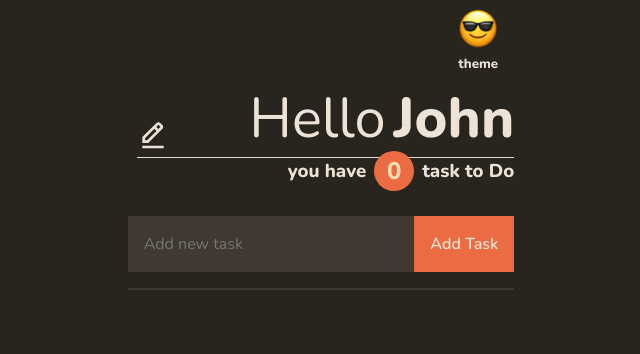
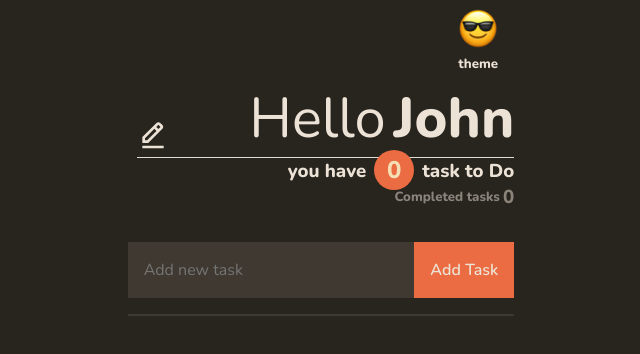
Before and after one commit to elasa7/ToDoList-storage-framer, a React (Create React App) app: page / in a window 1280 px wide. Shown: the top 354 px of the page, without its empty margins (319-959 px from the left). Built offline with nearby package versions, Linux system fonts and the light colour scheme.

Commit message:
start motion

```diff
--- a/src/App.css
+++ b/src/App.css
@@ -65,7 +65,8 @@ h1 {
 
 .count__task_wrap {
   display: flex;
-  align-items: center;
+  flex-direction: column;
+  align-items: flex-end;
   margin-left: 10rem;
 }
 .task__number {
@@ -79,14 +80,24 @@ h1 {
   border-radius: 50%;
   margin: -0.5rem 0.5rem;
 }
+
+.task__todo_num {
+  display: flex;
+}
+.task__done {
+  display: flex;
+  column-gap: 0.2rem;
+  align-items: center;
+  opacity: 0.5;
+}
 .task__item_num {
   display: flex;
   align-items: center;
   justify-content: center;
   height: 100%;
   width: 5rem;
-  border:1px solid rgba(66,66,66,.1);
-  font-weight:800;
+  border: 1px solid rgba(66, 66, 66, 0.1);
+  font-weight: 800;
 }
 /* ----------------------- From Style -------------------- */
 .form__wrap {
@@ -141,7 +152,7 @@ h1 {
   display: flex;
   column-gap: 0.2rem;
   height: 100%;
-  border:1px solid rgba(66,66,66,.1);
+  border: 1px solid rgba(66, 66, 66, 0.1);
 }
 .task__title_wrap {
   display: flex;
--- a/src/App.js
+++ b/src/App.js
@@ -5,9 +5,10 @@ import "./App.css";
 import FormInput from "./components/FormInput";
 import Header from "./components/Header";
 import TaskItem from "./components/TaskItem";
-import { add, remove, saveEdit } from "./utils/array-utils";
 import { motion, AnimatePresence } from "framer-motion";
 import { taskVariant } from "./utils/animation";
+import { add, remove, saveEdit, updateInput } from "./utils/array-utils";
+
 function App() {
   const [taskItem, setTaskItem] = useState([]);
   const [formValue, setFormValue] = useState("");
@@ -33,7 +34,8 @@ function App() {
   };
 
   const handleEdit = (id) => {
-    setFormValue(taskItem[id].tittle);
+    setFormValue(updateInput(taskItem, id));
+
     setIsEdit(true);
     setEditIndex(id);
   };
@@ -49,6 +51,7 @@ function App() {
           switchTheme={switchTheme}
           setSwitchTheme={setSwitchTheme}
           taskCount={taskItem.length}
+          genId={genId}
         />
         <FormInput
           handleSubmit={handleSubmit}
@@ -59,16 +62,14 @@ function App() {
           theme={theme}
         />
         <div className="task__wrap">
-
           <AnimatePresence initial={false}>
-            {taskItem.map(({ tittle,id }) => (
+            {taskItem.map(({ tittle, id }) => (
               <motion.div
                 key={id}
                 initial="initial"
                 animate="animate"
                 exit="exit"
-                variants={taskVariant}
-              >
+                variants={taskVariant}>
                 <TaskItem
                   id={id}
                   taskTitle={tittle}
--- a/src/components/Header.js
+++ b/src/components/Header.js
@@ -4,7 +4,7 @@ import MoonIcon from "../img/moon_icon.png";
 import { ReactComponent as EditIcon } from "../img/edit_icon.svg";
 import ProfileName from "./ProfileName";
 
-const Header = ({ theme, switchTheme, setSwitchTheme, taskCount }) => {
+const Header = ({ theme, switchTheme, setSwitchTheme, taskCount, genId }) => {
   const [editName, setEditName] = useState(false);
   const [currentName, setcurrentName] = useState("John");
 
@@ -15,6 +15,7 @@ const Header = ({ theme, switchTheme, setSwitchTheme, taskCount }) => {
   const handleEditName = (e) => {
     setEditName(!editName);
   };
+  console.log(genId);
 
   return (
     <div className="header__wrap">
@@ -44,11 +45,19 @@ const Header = ({ theme, switchTheme, setSwitchTheme, taskCount }) => {
         )}
       </div>
       <div className="count__task_wrap">
-        <h3>you have</h3>
-        <div className="task__number" style={{ background: theme.accentColor }}>
-          <h2>{taskCount}</h2>
+        <div className="task__todo_num">
+          <h3>you have</h3>
+          <div
+            className="task__number"
+            style={{ background: theme.accentColor }}>
+            <h2>{taskCount}</h2>
+          </div>
+          <h3>task to Do</h3>
         </div>
-        <h3>task to Do</h3>
+        <div className="task__done">
+          <h5>Completed tasks</h5>
+          <h3>{genId - taskCount}</h3>
+        </div>
       </div>
     </div>
   );
--- a/src/utils/array-utils.js
+++ b/src/utils/array-utils.js
@@ -1,7 +1,7 @@
 export const remove = (arr, index) => {
   const newArry = [...arr];
   newArry.splice(
-    newArry.map(({ id }) => id).findIndex((id) => id=== index),
+    newArry.map(({ id }) => id).findIndex((id) => id === index),
     1
   );
   return newArry;
@@ -23,3 +23,8 @@ export const saveEdit = (arr, editIndex, formValue) => {
   ];
   return newArry;
 };
+
+export const updateInput = (arr, index) => {
+  let findIndex = arr.map(({ id }) => id).findIndex((id) => id === index);
+  return arr[findIndex].tittle;
+};
```
Lines whose indentation alone changed are shown as unchanged.
